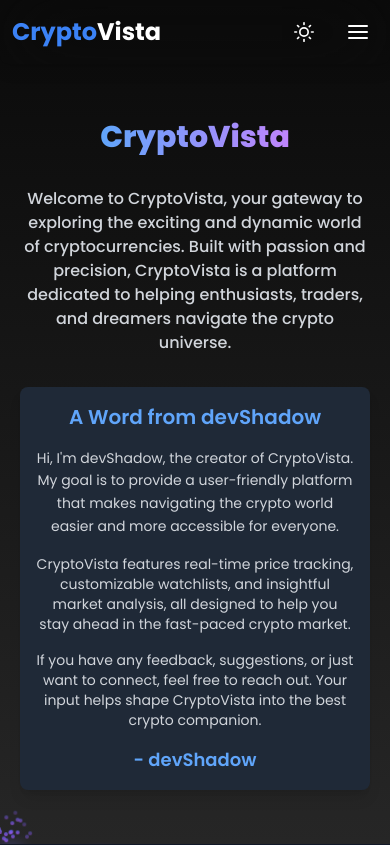
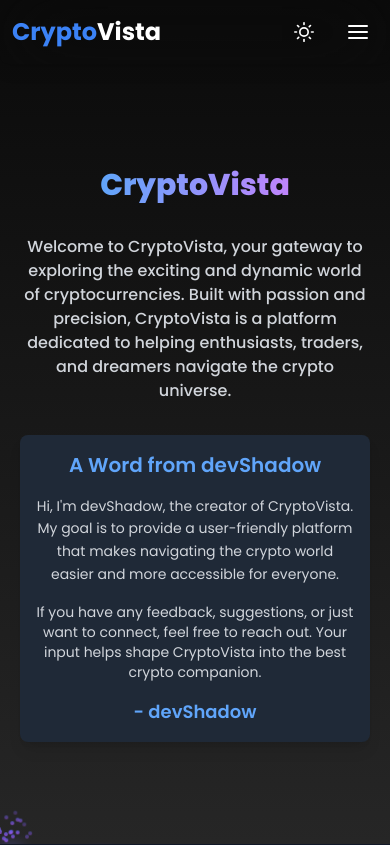
Before and after one commit to kaushal-Prakash/crypto-vista, a Next.js app: page /about in a window 390 px wide. Shown: the top 845 px of the page. Built offline with nearby package versions, Linux system fonts and the light colour scheme.

Commit message:
ui changes

```diff
--- a/src/app/about/page.tsx
+++ b/src/app/about/page.tsx
@@ -41,7 +41,7 @@ function AboutPage() {
               provide a user-friendly platform that makes navigating the crypto
               world easier and more accessible for everyone.
             </p>
-            <p className="text-sm sm:text-base md:text-lg text-gray-600 dark:text-gray-300 mt-2 sm:mt-4">
+            <p className="hidden sm:block text-sm sm:text-base md:text-lg text-gray-600 dark:text-gray-300 mt-2 sm:mt-4">
               CryptoVista features real-time price tracking, customizable
               watchlists, and insightful market analysis, all designed to help
               you stay ahead in the fast-paced crypto market.
```
